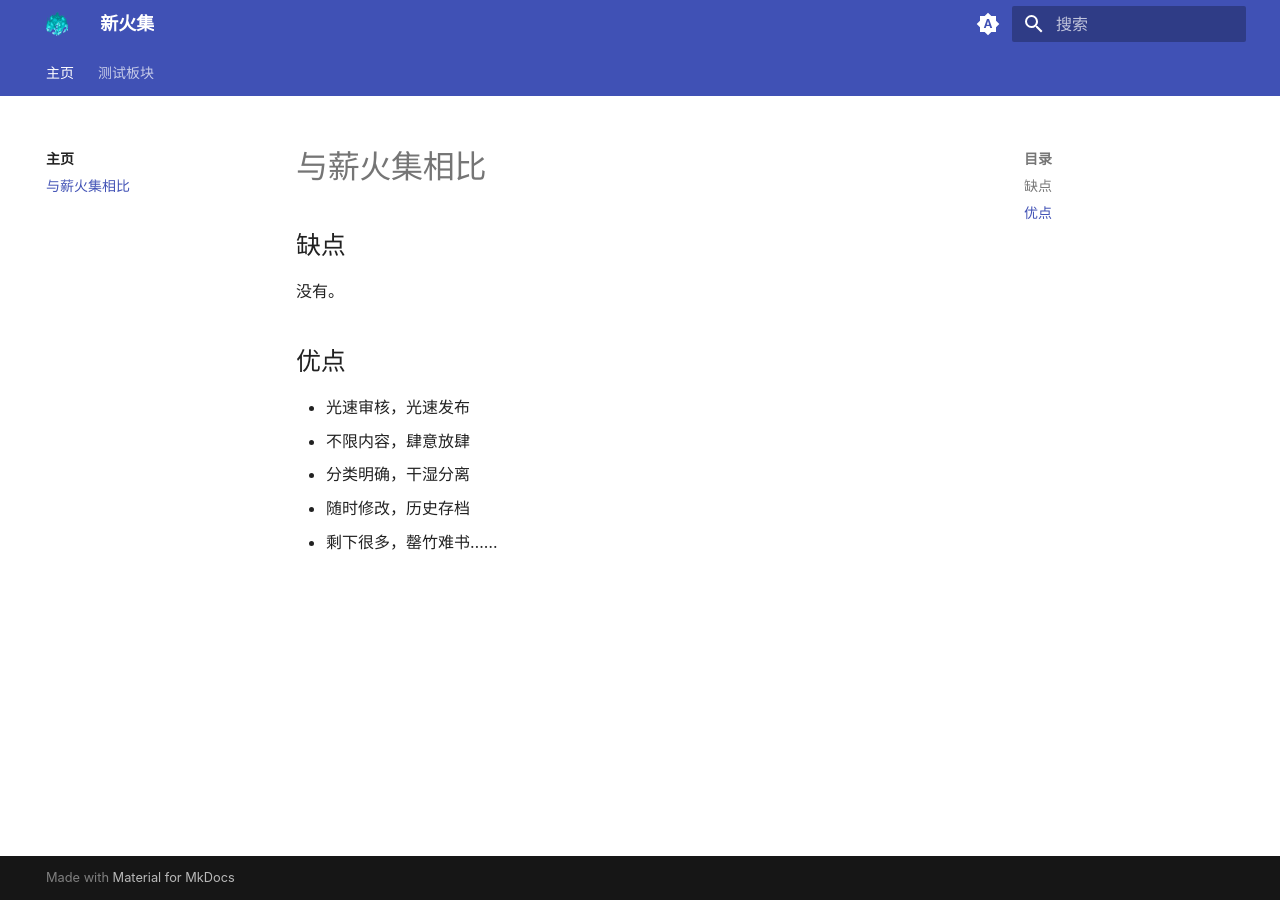
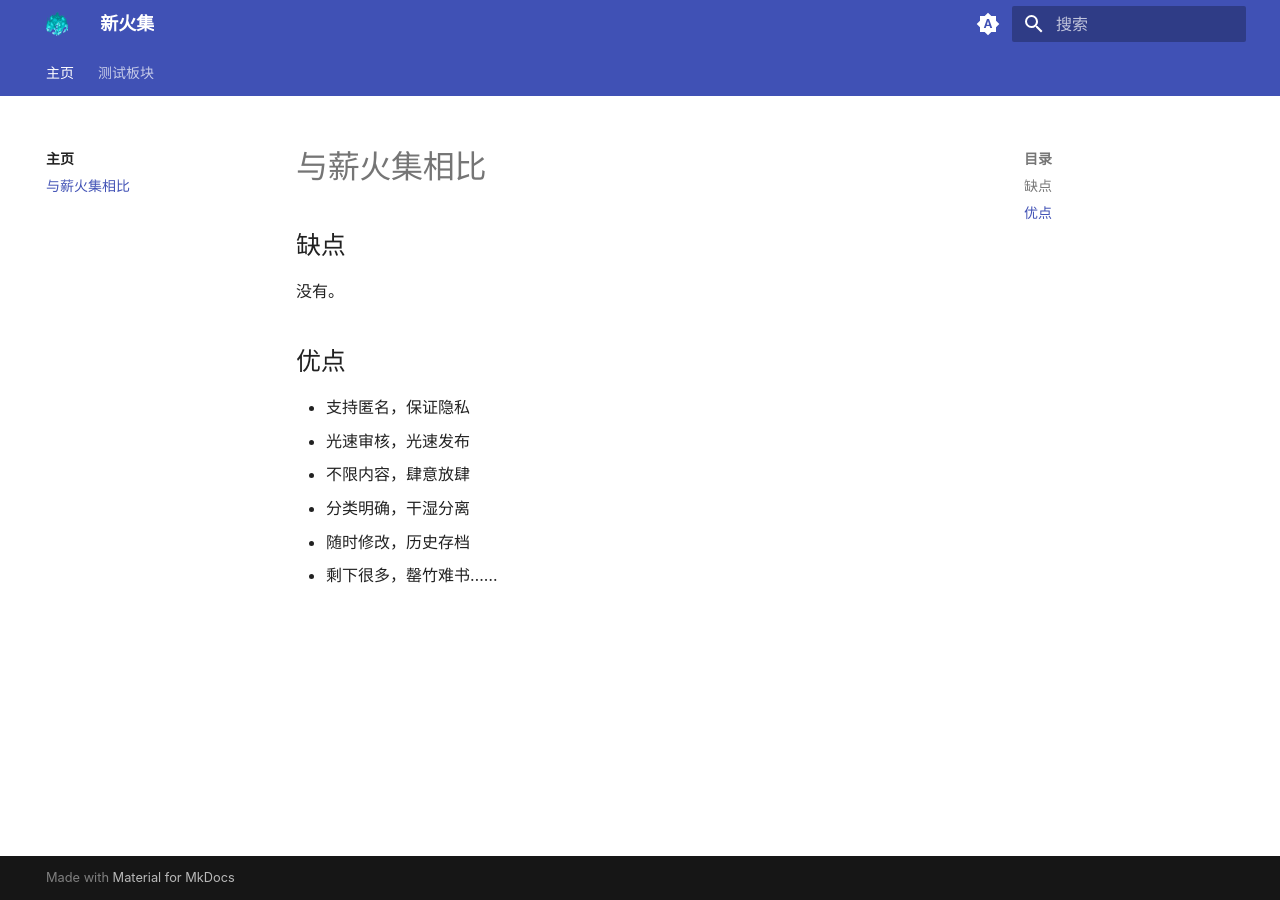
Before and after one commit to xinhuoji/xinhuoji, an MkDocs documentation site: the page built from docs/prosncons.md, in a window 1280 px wide. Built offline with MkDocs 1.6.1 and Material for MkDocs 9.7.7, drawn with Linux system fonts in a browser that asks for light colours.

Commit message:
我已中毒

```diff
--- a/docs/prosncons.md
+++ b/docs/prosncons.md
@@ -1,6 +1,7 @@
 ## 缺点
 没有。
 ## 优点
+* 支持匿名，保证隐私
 * 光速审核，光速发布
 * 不限内容，肆意放肆
 * 分类明确，干湿分离
```
